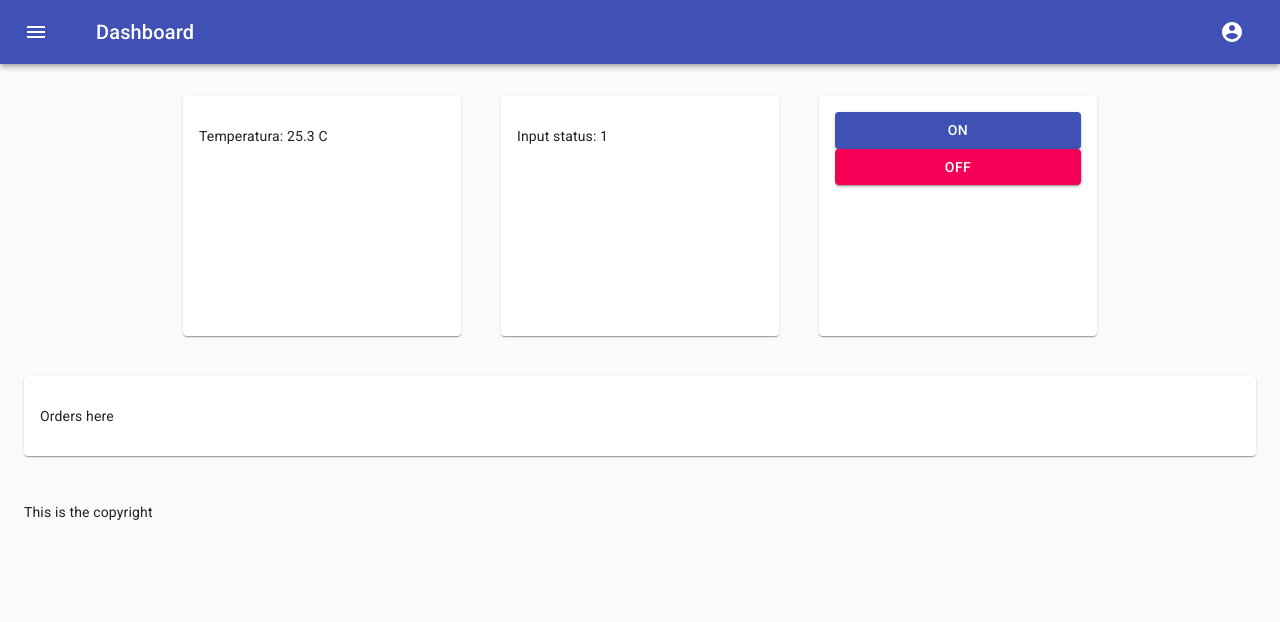
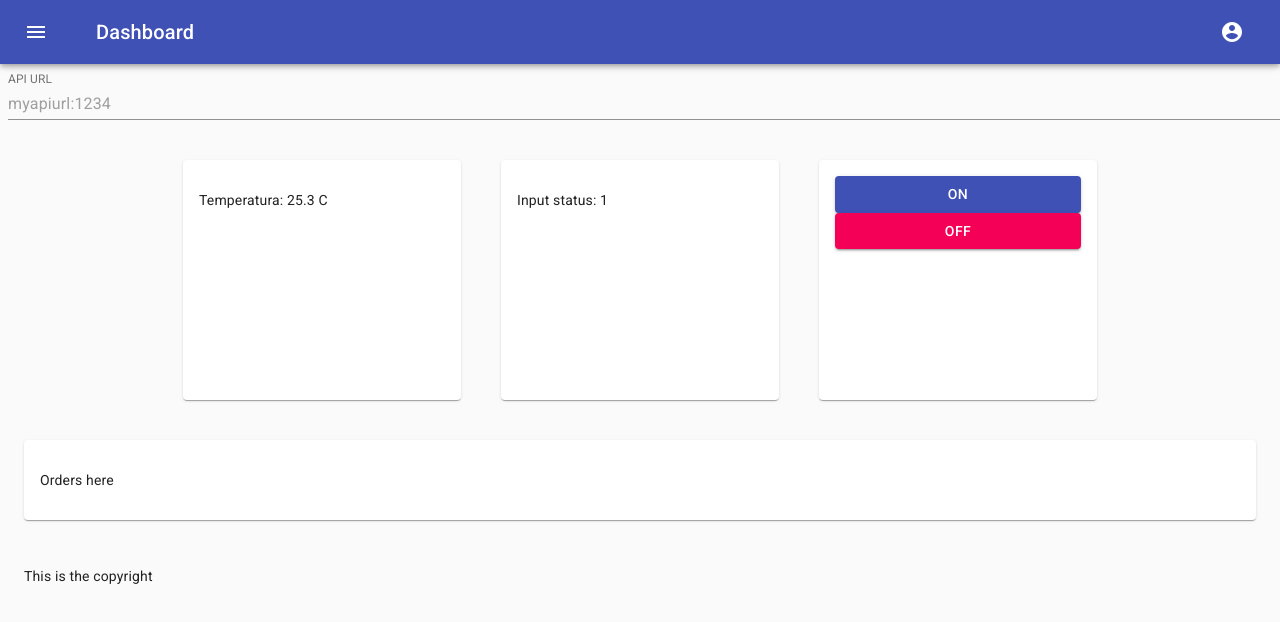
Before and after one commit to plaintext-club/paralysis, a React (Create React App) app: page / in a window 1280 px wide. Shown: the top 622 px of the page. Built offline with nearby package versions, Linux system fonts and the light colour scheme.

Commit message:
add dummy api-url setter

```diff
--- /dev/null
+++ b/src/ApiSetUrl.jsx
@@ -0,0 +1,25 @@
+import React from "react";
+
+import {
+	TextField
+} from "@material-ui/core";
+
+function ApiSetUrl() {
+	return (
+		<>
+			<TextField
+				id="standard-full-width"
+				label="API URL"
+				style={{ margin: 8 }}
+				placeholder="myapiurl:1234"
+				fullWidth
+				margin="normal"
+				InputLabelProps={{
+					shrink: true,
+				}}
+			/>
+		</>
+	);
+}
+
+export default ApiSetUrl;
--- a/src/App.jsx
+++ b/src/App.jsx
@@ -6,6 +6,7 @@ import { makeStyles } from '@material-ui/core/styles';
 import Header from "./Header";
 import NavDrawer from "./NavDrawer";
 import Dashboard from "./Dashboard";
+import ApiSetUrl from "./ApiSetUrl";
 
 const useStyles = makeStyles(function (theme) {
 	return {
@@ -16,7 +17,8 @@ const useStyles = makeStyles(function (theme) {
 			flexGrow: 1,
 			height: "100vh",
 			overflow: "auto"
-		}
+		},
+		appBarSpacer: theme.mixins.toolbar
 	};
 });
 
@@ -38,6 +40,8 @@ function App() {
 			<Header menuClick={navOpen} />
 			<NavDrawer open={nav} handleClose={navClose} />
 			<main className={classes.content}>
+				<div className={classes.appBarSpacer} />
+				<ApiSetUrl />
 				<Dashboard />
 			</main>
 		</div>
--- a/src/Dashboard.jsx
+++ b/src/Dashboard.jsx
@@ -24,8 +24,7 @@ const useStyles = makeStyles(function (theme) {
 		},
 		fixedHeight: {
 			height: 240
-		},
-		appBarSpacer: theme.mixins.toolbar
+		}
 	};
 });
 
@@ -35,7 +34,6 @@ function Dashboard() {
 
 	return (
 		<>
-			<div className={classes.appBarSpacer} />
 			<Container maxWidth="lg" className={classes.container}>
 				<Grid container justify="center" spacing={5}>
 					<Grid item xs={12} md={6} lg={3}>
```
